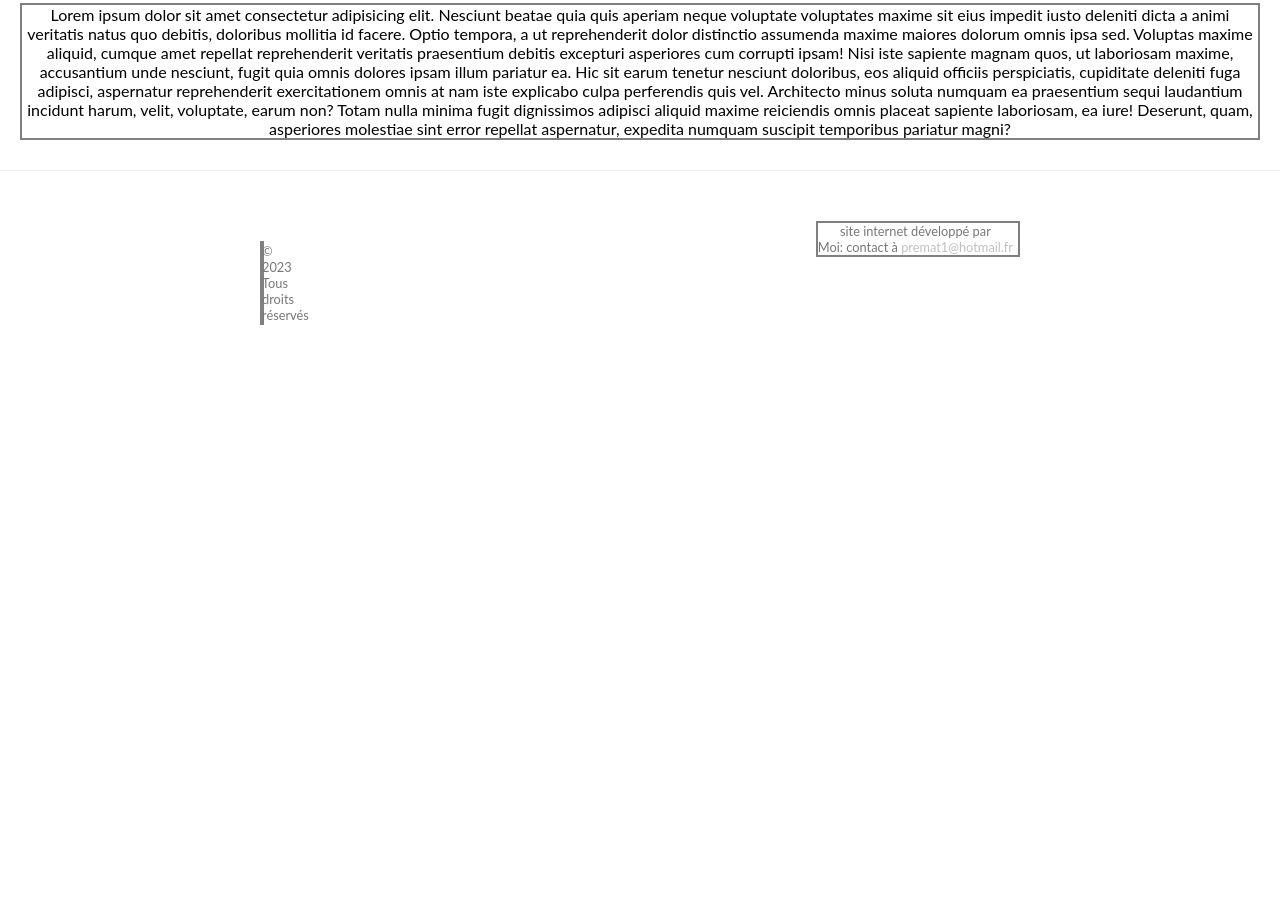
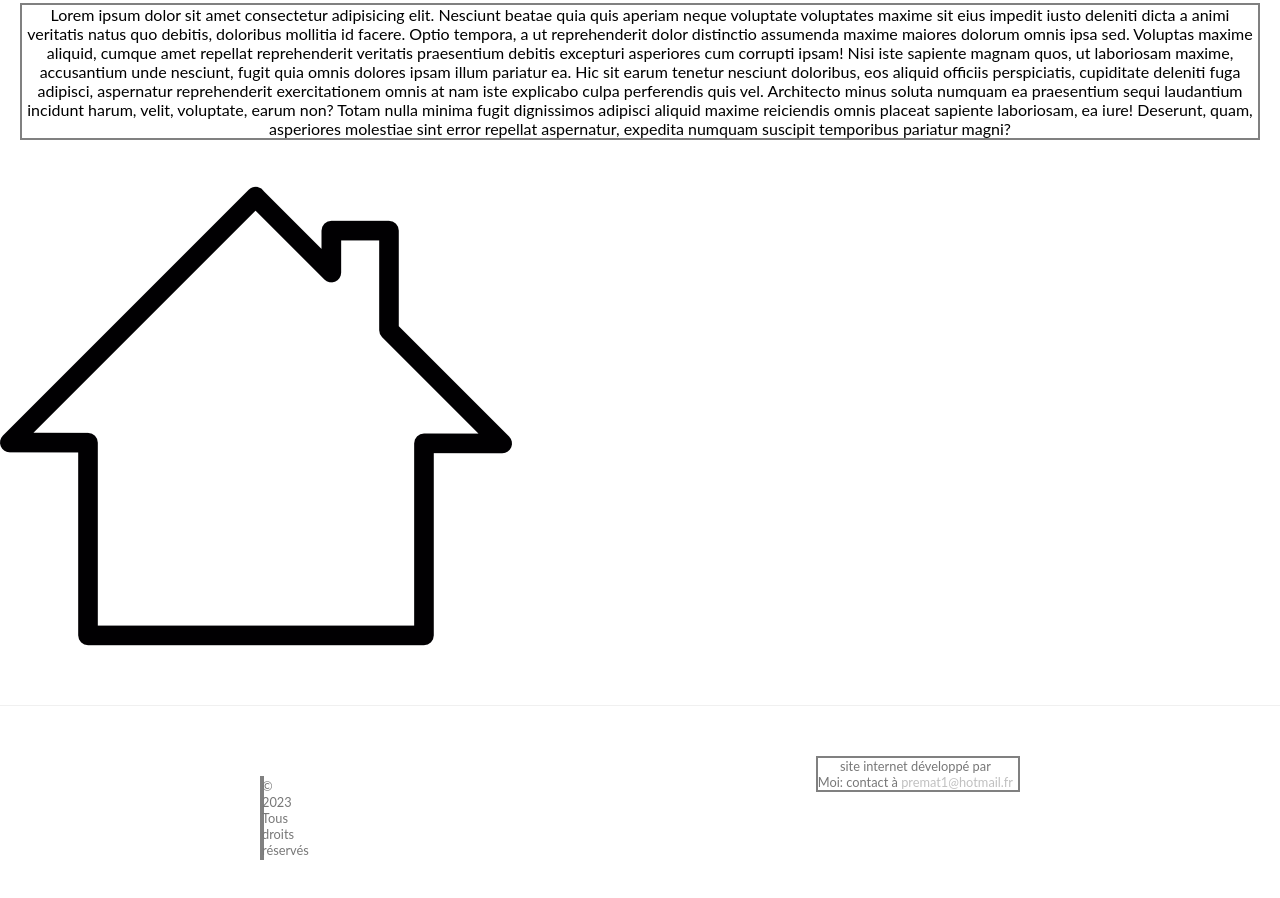
Before and after one commit to Beonline74/full-responsive, a plain HTML site: page index.html in a window 1280 px wide. Shown: the part 1236-2134 px from the top of the page. Before the commit the page ends 1631 px from the top, so only its background shows below. Drawn offline with Linux system fonts and the light colour scheme.

Commit message:
Update index.html

```diff
--- a/index.html
+++ b/index.html
@@ -101,6 +101,10 @@
 
     <!-- FIN Menu Principale -->
 
+    <div id="scoll_to_top">
+      <a href="#top"><img src="img/icon Home.png" alt="retour haut de page"></a>
+  </div>
+
     <!-- Footer -->
 
     <footer id="legal">
```
